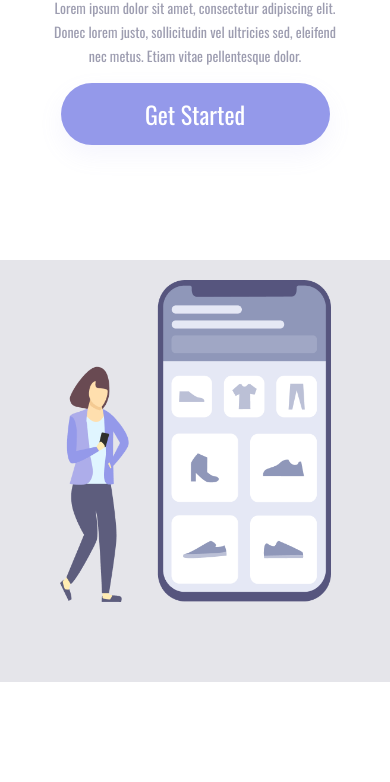
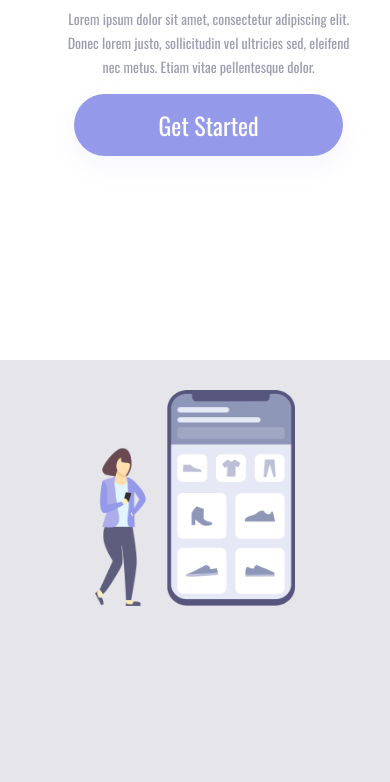
Before and after one commit to luigieterovik/easy-shopping, a plain HTML site: page index.html in a window 390 px wide. Shown: the part 162-944 px from the top of the page. Before the commit the page ends 844 px from the top, so only its background shows below. Drawn offline with nearby package versions, Linux system fonts and the light colour scheme.

Commit message:
screen bug fixed

```diff
--- a/styles.css
+++ b/styles.css
@@ -5,6 +5,16 @@
     box-sizing: border-box;
     font-style: normal;
     font-weight: 400;
+}
+
+body {
+    width: 100vw;
+    height: 100vh;
+}
+
+main {
+    width: 100vw;
+    height: 100vh;
 }
 
 .wrapper {
@@ -15,7 +25,7 @@
 .container-left {
     display: inline-block;
     width: 60%;
-    margin: 40vh 0;
+    margin: 40vh 0 0 0;
     padding-left: 7%;
 }
 
@@ -29,8 +39,8 @@
 
 img {
     position: relative;
-    top: 22vh;
-    right: 20%;
+    top: 10%;
+    right: 125px;
 }
 
 h1 {
@@ -50,6 +60,7 @@ p {
 }
 
 button {
+    position: relative;
     font-size: 24px;
     line-height: 36px;
     text-align: center;
@@ -100,7 +111,7 @@ header {
     margin: 24px 0 0 35px;
 }
 
-@media screen and (max-width: 1200px) {
+@media screen and (max-width: 1400px) {
     .wrapper {
         text-align: center;
     }
@@ -109,9 +120,8 @@ header {
         display: block;
         width: 100vw;
         height: 50vh;
-        padding: 10% 0 0;
         text-align: center;
-        margin: 0 auto;
+        margin: 50px auto;
     }
 
     .container-right {
@@ -119,7 +129,7 @@ header {
         width: 100vw;
         height: 50vh;
         margin: 0;
-        padding: 5%;
+        padding: 0;
     }
 
     h1 {
@@ -149,9 +159,10 @@ header {
 
     img {
         position: initial;
+        padding-top: 30px;
         display: block;
-        width: 271px;
-        height: 322px;
+        width: 200px;
+        height: 246px;
         margin: 0 auto;
     }
 }
```
